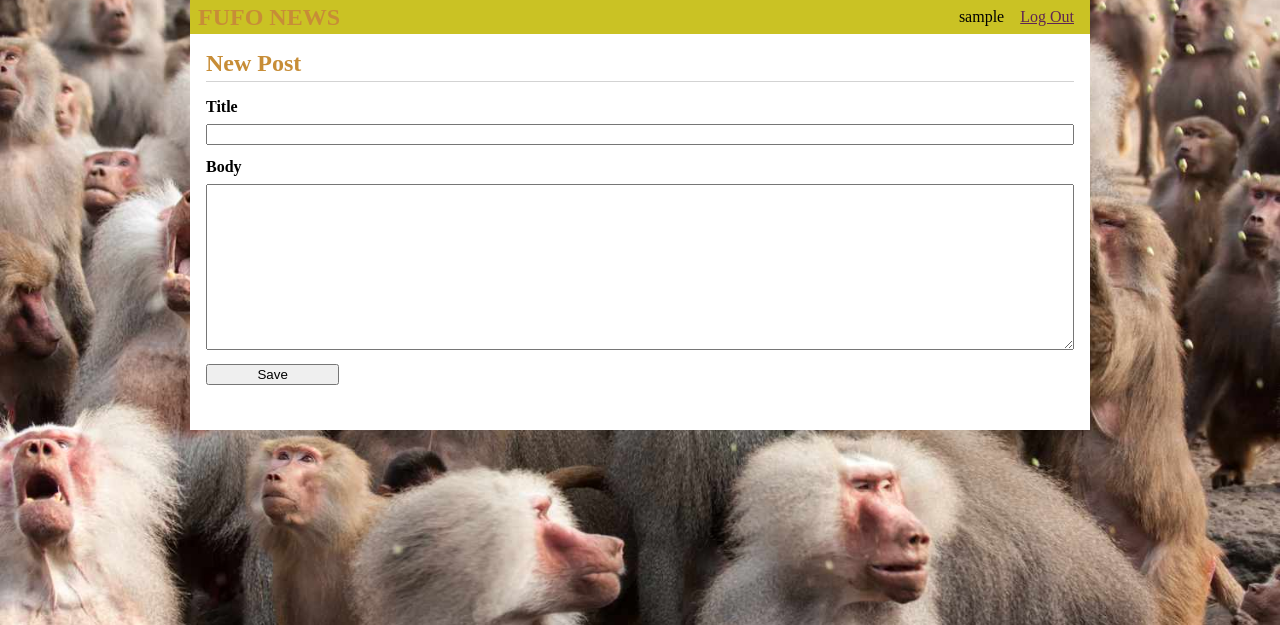
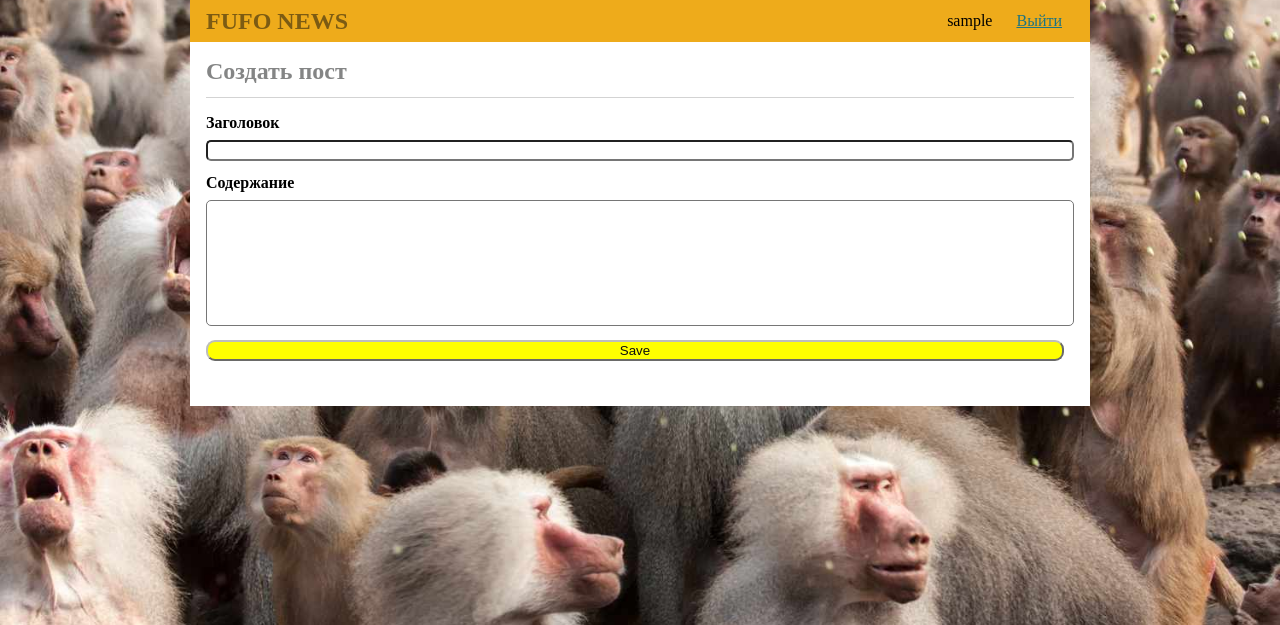
Before and after one commit to Dragonette2233/flaskFirst, a Flask app: page /create in a window 1280 px wide. Shown: the top 625 px of the page. Run offline with Flask 2, Linux system fonts and the light colour scheme; the visitor is signed in with stand-in values (Sample User, id 1); data comes from the database, SQL or seed files in the repository.

Commit message:
some of changes

```diff
--- a/fufo_main/__init__.py
+++ b/fufo_main/__init__.py
@@ -13,7 +13,8 @@ def create_app(test_config=None):
         DATABASE=os.path.join(app.instance_path, 'fufo_main.sqlite'),
     )
 
-    # f_logger.logger.info(app.instance_path)
+    # or i in app.config.items():
+    #     f_logger.logger.info(i)
 
     if test_config is None:
         # load the instance config, if it exists, when not testing
@@ -25,6 +26,7 @@ def create_app(test_config=None):
     # ensure the instance folder exists
     try:
         os.makedirs(app.instance_path)
+
     except OSError:
         pass
 
--- a/fufo_main/blog.py
+++ b/fufo_main/blog.py
@@ -5,10 +5,12 @@ from werkzeug.exceptions import abort
 
 from fufo_main.auth import login_required
 from fufo_main.db import get_db
+from fufo_main.f_logger import logger
 
 bp = Blueprint('blog', __name__)
 
-@bp.route('/')
+
+@bp.route('/', methods=('GET', 'POST'))
 def index():
     db = get_db()
     posts = db.execute(
@@ -17,21 +19,20 @@ def index():
         ' ORDER BY created DESC'
     ).fetchall()
 
+
     return render_template('blog/index.html', posts=posts)
 
 @bp.route('/create', methods=('GET', 'POST'))
 @login_required
 def create():
+    print(request.method)
     if request.method == 'POST':
         title = request.form['title']
         body = request.form['body']
-        error = None
 
-        if not title:
-            error = 'Title is required.'
+        if len(title) <= 5:
+            flash('Title must be more than 5 characters')
 
-        if error is not None:
-            flash(error)
         else:
             db = get_db()
             db.execute(
@@ -87,10 +88,23 @@ def update(id):
 
     return render_template('blog/update.html', post=post)
 
+@bp.route('/fullremove', methods=('POST', ))
+@login_required
+def delete_all():
+
+    db = get_db()
+    db.execute(
+        'DELETE FROM post WHERE author_id = ?', (g.user['id'], )
+    )
+    db.commit()
+
+    return redirect(url_for('blog.index'))
+
 @bp.route('/<int:id>/delete', methods=('POST',))
 @login_required
-def delete(id):
-    get_post(id)
+def delete(id, all=False):
+    posts = get_post(id)
+    print(posts)
     db = get_db()
     db.execute('DELETE FROM post WHERE id = ?', (id,))
     db.commit()
--- a/fufo_main/static/style.css
+++ b/fufo_main/static/style.css
@@ -12,17 +12,17 @@ html {
   body {
     max-width: 900px;
     margin: 0 auto;
-    background: white;
+    background: rgb(255, 255, 255);
   }
 
   h1, h2, h3, h4, h5, h6 {
-    font-family: serif;
-    color: #c78d37;
+    font: Tahoma;
+    color: #090c0c80;
     margin: 1rem 0;
   }
 
   a {
-    color: #5f2552;
+    color: #1e7480;
   }
 
   hr {
@@ -31,10 +31,10 @@ html {
   }
 
   nav {
-    background: rgb(202, 194, 36);
+    background: rgb(238, 171, 27);
     display: flex;
     align-items: center;
-    padding: 0 0.5rem;
+    padding: 0 1rem;
   }
 
   nav h1 {
@@ -56,7 +56,7 @@ html {
 
   nav ul li a, nav ul li span, header .action {
     display: block;
-    padding: 0.5rem;
+    padding: 0.75rem;
   }
 
   .content {
@@ -71,7 +71,7 @@ html {
 
   .content > header h1 {
     flex: auto;
-    margin: 1rem 0 0.25rem 0;
+    margin: 1rem 0 0.75rem 0;
   }
 
   .flash {
@@ -125,15 +125,29 @@ html {
   }
 
   .content textarea {
-    min-height: 12em;
-    resize: vertical;
+    min-height: 9em;
+    resize: none;
+    background-color: rgb(255, 255, 255);
+    border-radius: 5px;
+  }
+
+  .content input[name="title"] {
+    background-color: rgb(255, 255, 255);
+    border-radius: 5px;
   }
 
   input.danger {
     color: #cc2f2e;
   }
 
-  input[type=submit] {
-    align-self: start;
-    min-width: 10em;
+  button[type=submit], input[type="submit"] {
+    color: rgb(15, 13, 13);
+    margin-right: 10px;
+    background-color: yellow;
+    border-radius: 9px;
+    border-color: rgb(190, 190, 187);
   }
+
+  button[type=submit]:hover, input[type=submit]:hover  {
+    background-color: rgba(255, 166, 0, 0.5);
+  }
--- a/fufo_main/templates/base.html
+++ b/fufo_main/templates/base.html
@@ -6,10 +6,10 @@
   <ul>
     {% if g.user %}
       <li><span>{{ g.user['username'] }}</span>
-      <li><a href="{{ url_for('auth.logout') }}">Log Out</a>
+      <li><a href="{{ url_for('auth.logout') }}">Выйти</a>
     {% else %}
-      <li><a href="{{ url_for('auth.register') }}">Register</a>
-      <li><a href="{{ url_for('auth.login') }}">Log In</a>
+      <li><a href="{{ url_for('auth.register') }}">Регистрация</a>
+      <li><a href="{{ url_for('auth.login') }}">Войти</a>
     {% endif %}
   </ul>
 </nav>
--- a/fufo_main/templates/blog/create.html
+++ b/fufo_main/templates/blog/create.html
@@ -1,14 +1,14 @@
 {% extends 'base.html' %}
 
 {% block header %}
-  <h1>{% block title %}New Post{% endblock %}</h1>
+  <h1>{% block title %}Создать пост{% endblock %}</h1>
 {% endblock %}
 
 {% block content %}
   <form method="post">
-    <label for="title">Title</label>
+    <label for="title">Заголовок</label>
     <input name="title" id="title" value="{{ request.form['title'] }}" required>
-        <label for="body">Body</label>
+        <label for="body">Содержание</label>
         <textarea name="body" id="body">{{ request.form['body'] }}</textarea>
     <input type="submit" value="Save">
   </form>
```
Also changed, not shown: fufo_main/f_logger.py (+11 -5 lines), fufo_main/templates/auth/login.html (+9 -3 lines), fufo_main/templates/blog/index.html (+8 -4 lines), fufo_main/templates/blog/update.html (+5 -3 lines), fufo_main/favicon.ico (added), 1 other file.
